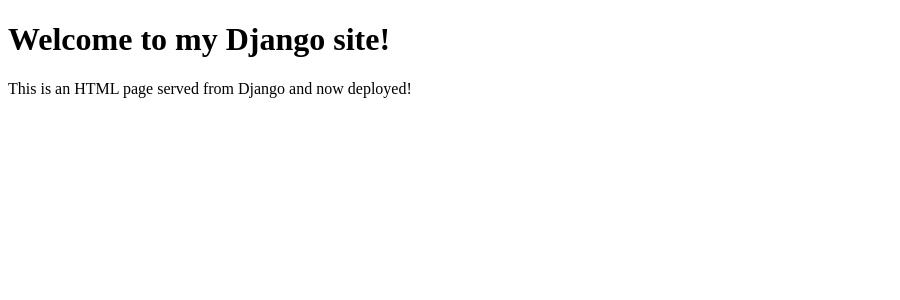
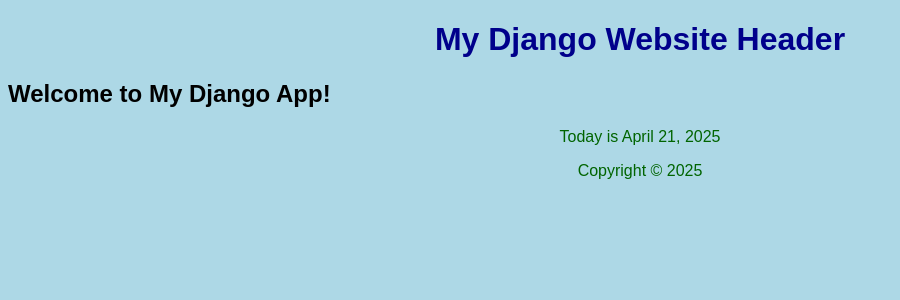
Before and after one commit to mgaballa11/django-fullstack-assignment, a Django app: page / in a window 1280 px wide. Shown: the top 300 px of the page, without its empty margins (0-900 px from the left). Run offline with Django 5.2, Linux system fonts and the light colour scheme.

Commit message:
Add template extending, dynamic data, and CSS

```diff
--- /dev/null
+++ b/polls/templates/base.html
@@ -0,0 +1,25 @@
+<!DOCTYPE html>
+<html lang="en">
+<head>
+    <meta charset="UTF-8">
+    <title>My Django Site</title>
+    {% load static %}
+    <link rel="stylesheet" href="{% static 'style.css' %}">
+</head>
+<body>
+
+<header>
+    <h1>My Django Website Header</h1>
+</header>
+
+<main>
+    {% block content %}
+    {% endblock %}
+</main>
+
+<footer>
+    <p>Copyright © 2025</p>
+</footer>
+
+</body>
+</html>
--- a/polls/templates/home.html
+++ b/polls/templates/home.html
@@ -1,10 +1,6 @@
-<!DOCTYPE html>
-<html>
-<head>
-    <title>Django Page</title>
-</head>
-<body>
-    <h1>Welcome to my Django site!</h1>
-    <p>This is an HTML page served from Django and now deployed!</p>
-</body>
-</html>
+{% extends 'base.html' %}
+
+{% block content %}
+    <h2>{{ message }}</h2>
+    <p>Today is {{ today }}</p>
+{% endblock %}
--- /dev/null
+++ b/polls/templates/static/style.css
@@ -0,0 +1,14 @@
+body {
+    background-color: lightblue;
+    font-family: Arial, sans-serif;
+}
+
+h1 {
+    color: darkblue;
+    text-align: center;
+}
+
+p {
+    color: darkgreen;
+    text-align: center;
+}
--- a/polls/views.py
+++ b/polls/views.py
@@ -2,4 +2,8 @@
 from django.http import HttpResponse
 
 def home(request):
-    return render(request, 'home.html')
+    context = {
+        'message': 'Welcome to My Django App!',
+        'today': 'April 21, 2025'
+    }
+    return render(request, 'home.html', context)
```
